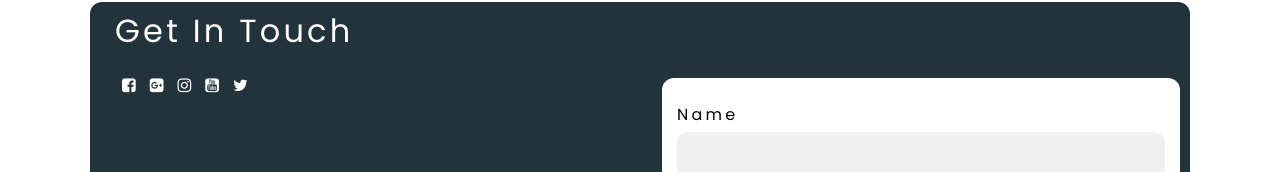
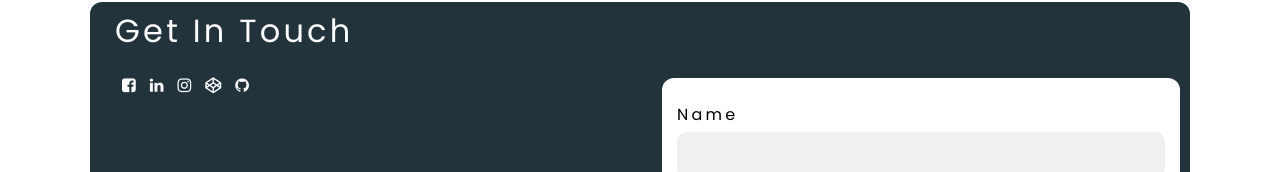
Before and after one commit to katers0259/Updated-Portfolio, a React (Create React App) app in the folder client/: page / in a window 1280 px wide. Shown: the part 3109-3281 px from the top of the page. Built offline with nearby package versions, Linux system fonts and the light colour scheme; a web font is replaced by a local one.

Commit message:
updating icons

```diff
--- a/client/src/PortfolioContainer/ContactMe/ContactMe.js
+++ b/client/src/PortfolioContainer/ContactMe/ContactMe.js
@@ -72,21 +72,21 @@ export default function ContactMe(props) {
           <h2 className="title">
             <Typical loop={Infinity} steps={["Get In Touch ", 1000]} />
           </h2>{" "}
-          <a href="https://web.facebook.com/?_rdc=1&_rdr">
+          <a href="'https://www.facebook.com/katers0259'">
             <i className="fa fa-facebook-square" />
           </a>
-          <a href="#">
-            <i className="fa fa-google-plus-square" />
+          <a href="https://www.linkedin.com/in/kaitlyn-branagan-a119891b1/">
+            <i className='fa fa-linkedin' />
           </a>
-          <a href="https://www.instagram.com/instructor_ehizeex/">
-            <i className="fa fa-instagram" />
-          </a>
-          <a href="https://www.youtube.com/channel/UCSSr5ZDFbilpZ592_ycoAwA">
-            <i className="fa fa-youtube-square" />
-          </a>
-          <a href="https://twitter.com/Ehiedu_baba">
-            <i className="fa fa-twitter" />
-          </a>
+          <a href='https://www.instagram.com/ohbranagans/'>
+            <i className='fa fa-instagram'></i>
+         </a>
+          <a href='https://codepen.io/katers0259'>
+            <i className='fa fa-codepen'></i>
+           </a>
+           <a href='https://github.com/katers0259'>
+           <i className='fa fa-github'></i>
+            </a>
         </div>
         <div className="back-form">
           <div className="img-back">
```
